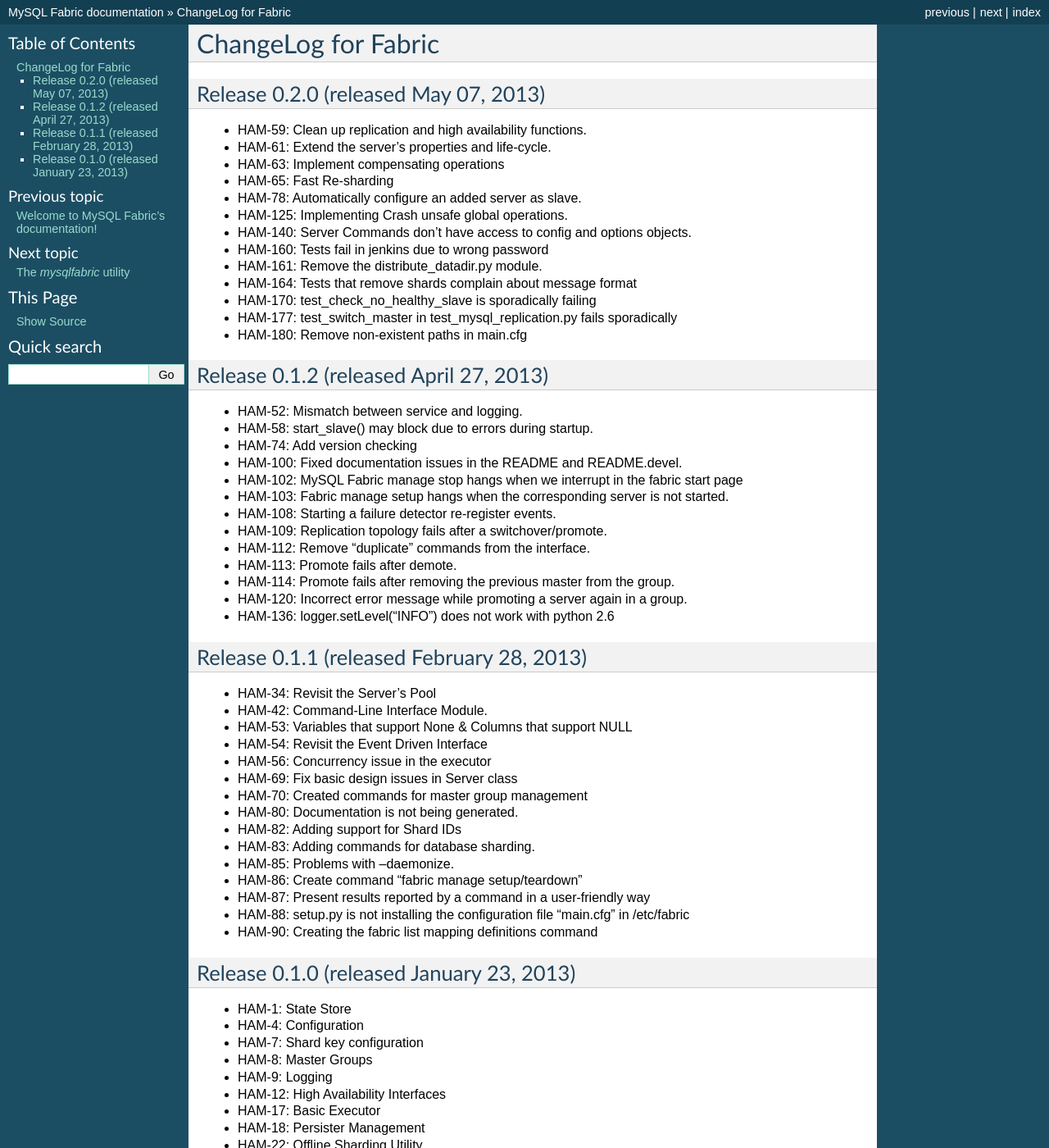
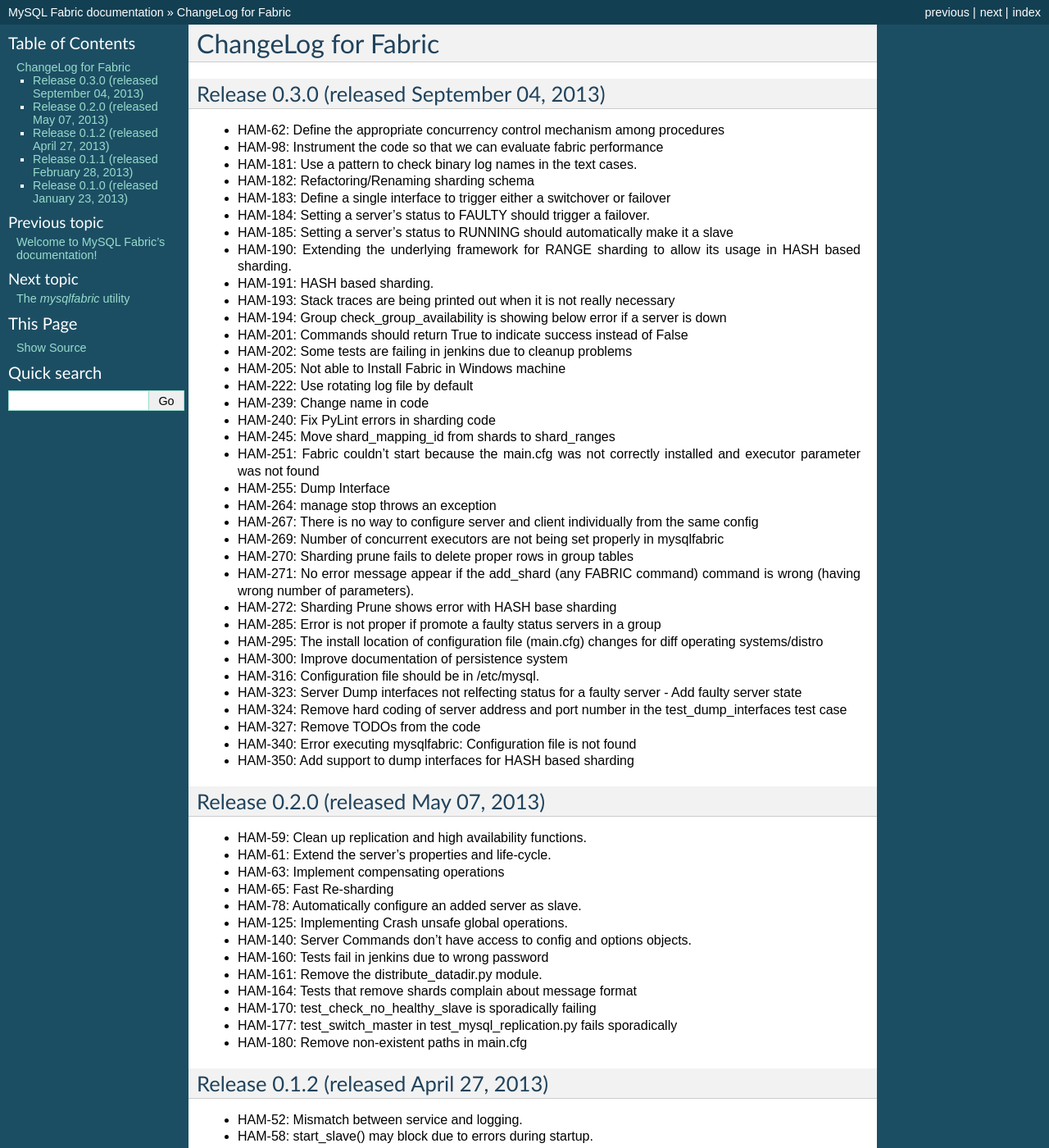
Before and after one commit to edrod77/mysql-fabric, a Sphinx documentation site: the page built from doc/source/CHANGELOG.rst, in a window 1280 px wide and 1400 px high. Shown: the whole window at 82% size. Built offline with Sphinx 7.4.7, drawn with Linux system fonts in a browser that asks for light colours; the version number could not be read and is left out.

Commit message:
Releasing version 0.3.0

```diff
--- a/doc/source/CHANGELOG.rst
+++ b/doc/source/CHANGELOG.rst
@@ -2,6 +2,45 @@
 ChangeLog for Fabric
 ####################
 
+
+Release 0.3.0 (released September 04, 2013)
+-------------------------------------------
+
+* HAM-62: Define the appropriate concurrency control mechanism among procedures
+* HAM-98: Instrument the code so that we can evaluate fabric performance
+* HAM-181: Use a pattern to check binary log names in the text cases.
+* HAM-182: Refactoring/Renaming sharding schema
+* HAM-183: Define a single interface to trigger either a switchover or failover
+* HAM-184: Setting a server's status to FAULTY should trigger a failover.
+* HAM-185: Setting a server's status to RUNNING should automatically make it a slave
+* HAM-190: Extending the underlying framework for RANGE sharding to allow its usage in HASH based sharding.
+* HAM-191: HASH based sharding.
+* HAM-193: Stack traces are being printed out when it is not really necessary
+* HAM-194: Group check_group_availability is showing below error if a server is down
+* HAM-201: Commands should return True to indicate success instead of False
+* HAM-202: Some tests are failing in jenkins due to cleanup problems
+* HAM-205: Not able to Install Fabric in Windows machine
+* HAM-222: Use rotating log file by default
+* HAM-239: Change name in code
+* HAM-240: Fix PyLint errors in sharding code
+* HAM-245: Move shard_mapping_id from shards to shard_ranges
+* HAM-251: Fabric couldn't start because the main.cfg was not correctly installed and executor parameter was not found
+* HAM-255: Dump Interface
+* HAM-264: manage stop throws an exception
+* HAM-267: There is no way to configure server and client individually from the same config
+* HAM-269: Number of concurrent executors are not being set properly in mysqlfabric
+* HAM-270: Sharding prune fails to delete proper rows in group tables
+* HAM-271: No error message appear if the add_shard (any FABRIC command) command is wrong (having wrong number of parameters).
+* HAM-272: Sharding Prune shows error with HASH base sharding
+* HAM-285: Error is not proper if promote a faulty status servers in a group
+* HAM-295: The install location of configuration file (main.cfg) changes for diff operating systems/distro
+* HAM-300: Improve documentation of persistence system
+* HAM-316: Configuration file should be in /etc/mysql.
+* HAM-323: Server Dump interfaces not relfecting status for a faulty server - Add faulty server state
+* HAM-324: Remove hard coding of server address and port number in the test_dump_interfaces test case
+* HAM-327: Remove TODOs from the code
+* HAM-340: Error executing mysqlfabric: Configuration file is not found
+* HAM-350: Add support to dump interfaces for HASH based sharding
 
 Release 0.2.0 (released May 07, 2013)
 -------------------------------------
```
Also changed, not shown: 2 other files.
